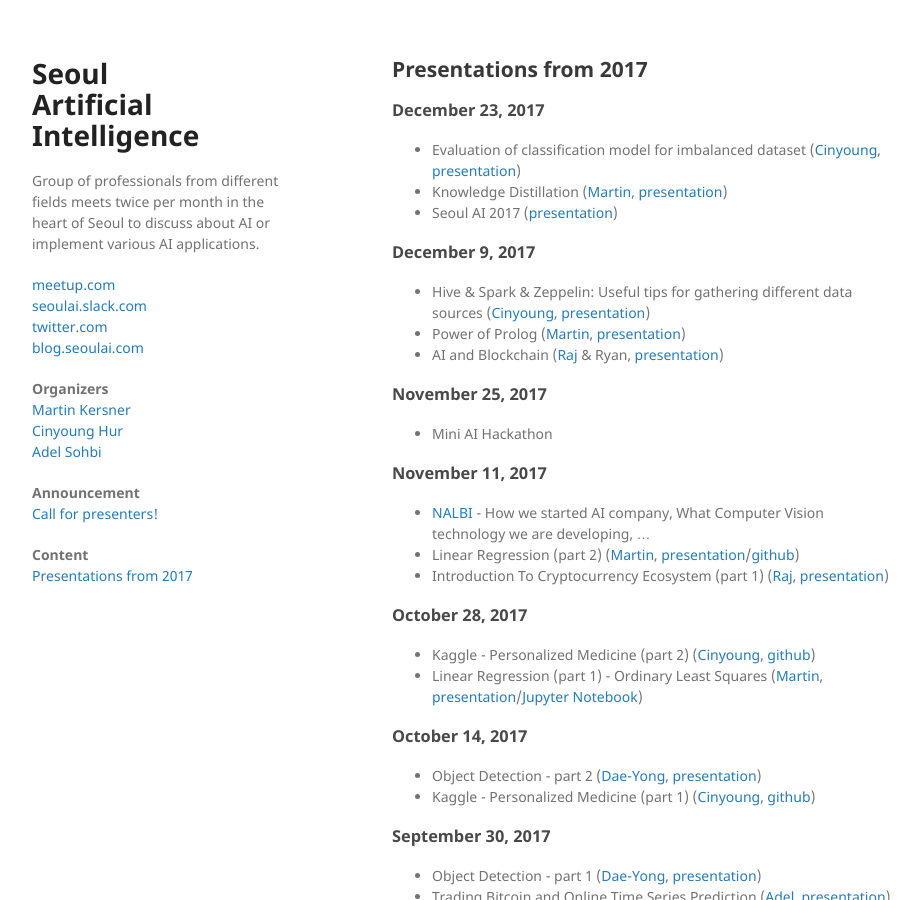
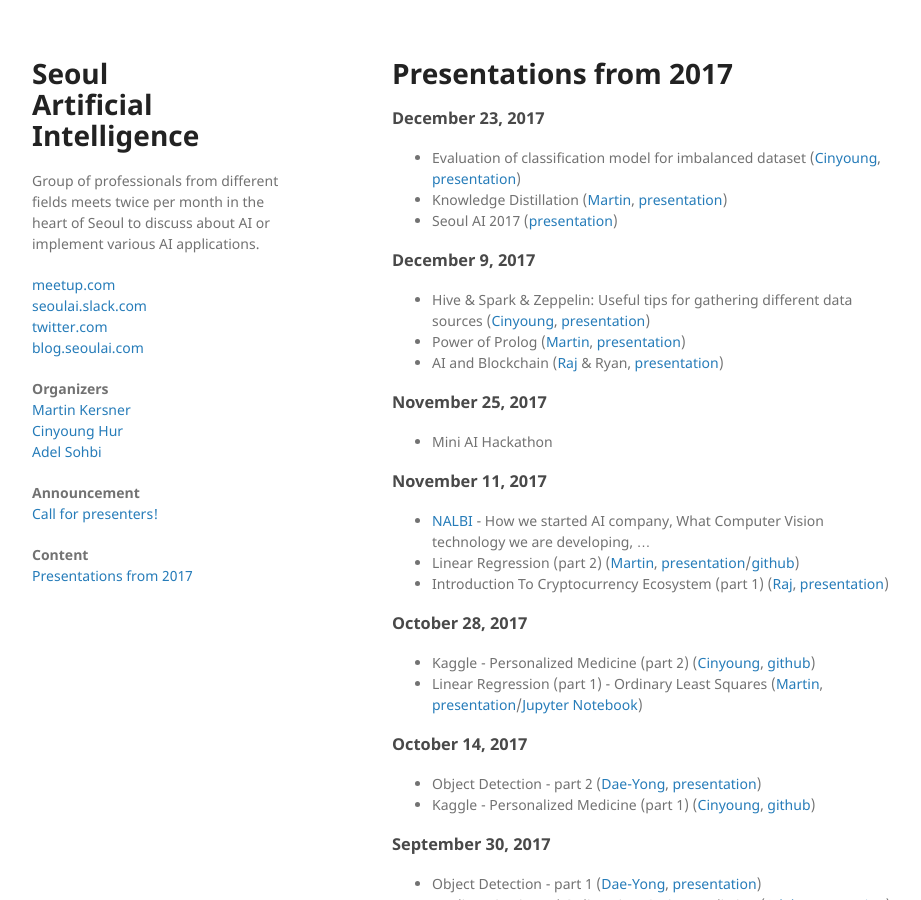
Before and after one commit to martinkersner/seoul-artificial-intelligence-meetup, a Jekyll site: the page built from docs/2017.md, in a window 1280 px wide and 900 px high. Shown: the whole window, without its empty margins (178-1099 px from the left). Built offline with Jekyll 4.4.1, drawn with Linux system fonts in a browser that asks for light colours; our own code applies the rules of GitHub Pages for plain Markdown files.

Commit message:
change size of title 2017

```diff
--- a/docs/2017.md
+++ b/docs/2017.md
@@ -4,7 +4,7 @@
 tags: [Seoul,"Artificial Intelligence",meetup,AI,call,presenters,practioners,"Machine Learning",Korea,Gangnam,2017]
 ---
 
-## Presentations from 2017
+# Presentations from 2017
 
 ### December 23, 2017
  * Evaluation of classification model for imbalanced dataset ([Cinyoung](../members/cinyoung), [presentation](../presentations/imbalance_dataset_1.pdf))
```
